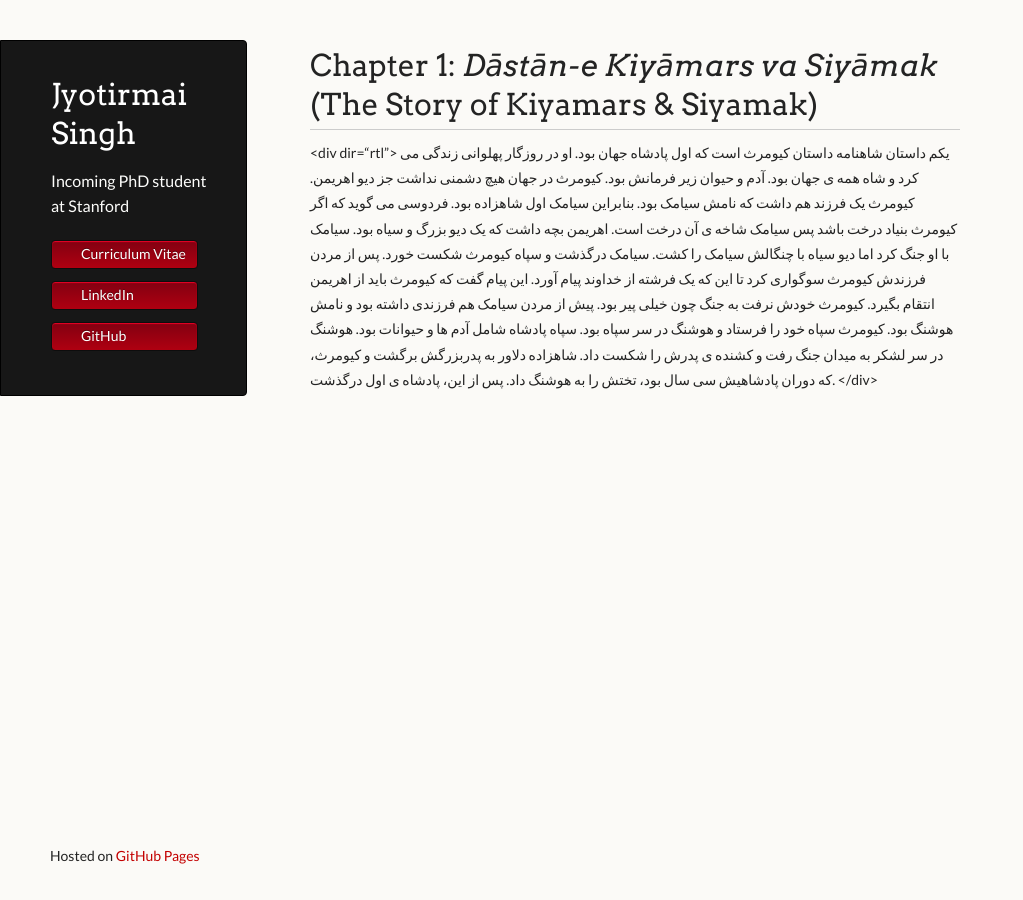
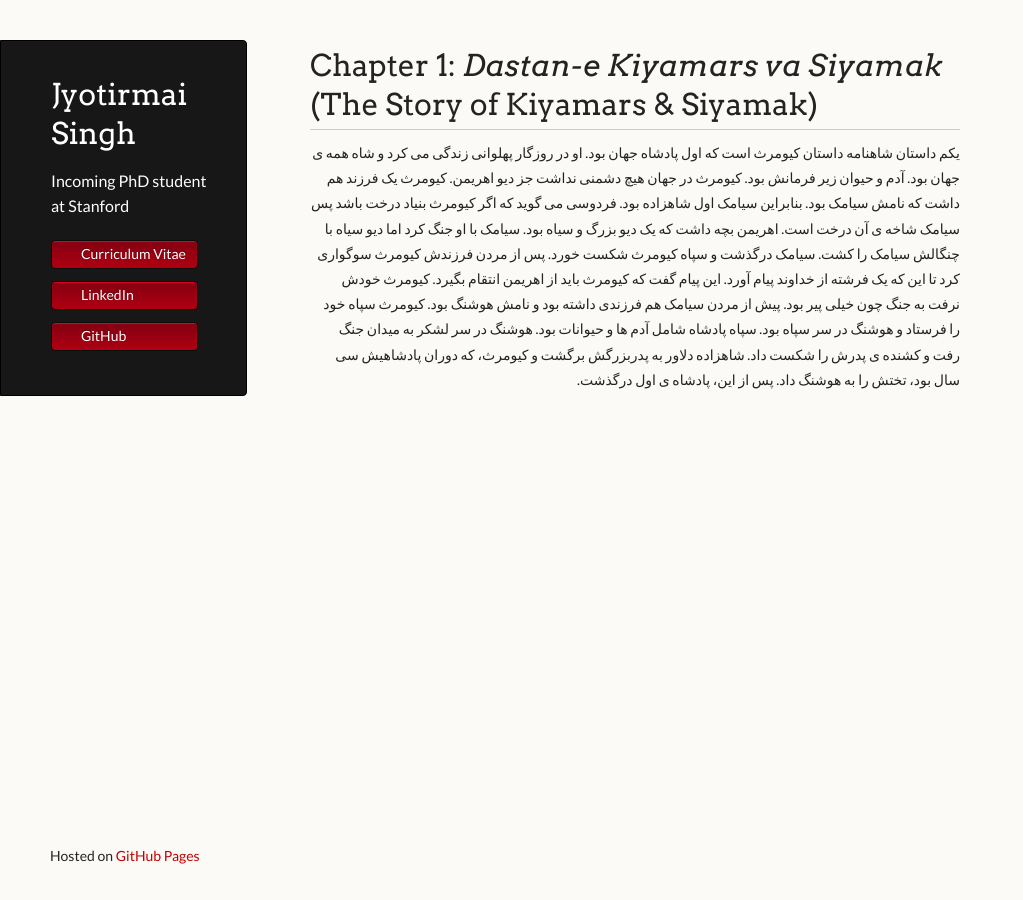
Before and after one commit to joe-singh/joe-singh.github.io, a Jekyll site: the page built from shahnameh/yekom.md, in a window 1280 px wide. Shown: the whole page, without its empty margins (0-1023 px from the left). Built offline with Jekyll 4.4.1, drawn with Linux system fonts in a browser that asks for light colours; our own code applies the rules of GitHub Pages for plain Markdown files.

Commit message:
fix error

```diff
--- a/shahnameh/yekom.md
+++ b/shahnameh/yekom.md
@@ -1,5 +1,5 @@
-# Chapter 1: *Dāstān-e Kiyāmars va Siyāmak* (The Story of Kiyamars & Siyamak)
+# Chapter 1: *Dastan-e Kiyamars va Siyamak* (The Story of Kiyamars & Siyamak)
 
-<div dir=“rtl”>
+<div dir="rtl">
 یکم داستان شاهنامه داستان کیومرث است که اول پادشاه جهان بود. او در روزگار پهلوانی زندگی می کرد و شاه همه ی جهان بود. آدم و حیوان زیر فرمانش بود. کیومرث در جهان هیچ دشمنی نداشت جز دیو اهریمن. کیومرث یک فرزند هم داشت که نامش سیامک بود. بنابراین سیامک اول شاهزاده بود. فردوسی می گوید که اگر کیومرث بنیاد درخت باشد پس سیامک شاخه ی آن درخت است. اهریمن بچه داشت که یک دیو بزرگ و سیاه بود. سیامک با او جنگ کرد اما دیو سیاه با چنگالش سیامک را کشت. سیامک درگذشت و سپاه کیومرث شکست خورد. پس از مردن فرزندش کیومرث سوگواری کرد تا این که یک فرشته از خداوند پیام آورد. این پیام گفت که کیومرث باید از اهریمن انتقام بگیرد. کیومرث خودش نرفت به جنگ چون خیلی پیر بود. پیش از مردن سیامک هم فرزندی داشته بود و نامش هوشنگ بود. کیومرث سپاه خود را فرستاد و هوشنگ  در سر سپاه بود. سپاه پادشاه شامل آدم ها و حیوانات بود. هوشنگ در سر لشکر به میدان جنگ رفت و کشنده ی پدرش را شکست داد. شاهزاده دلاور به پدربزرگش برگشت و کیومرث، که دوران پادشاهیش سی سال بود، تختش را به هوشنگ داد. پس از این، پادشاه ی اول درگذشت.
 </div>
```
